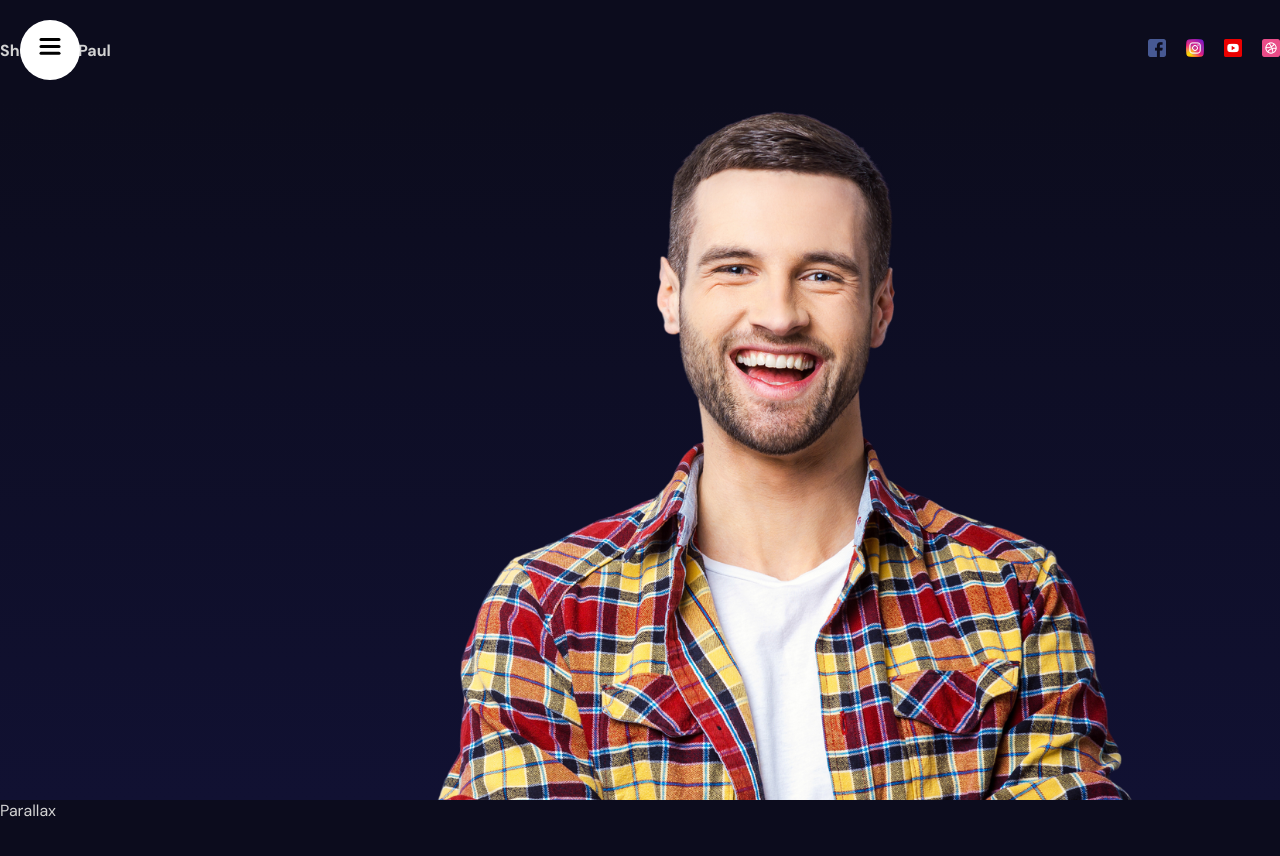
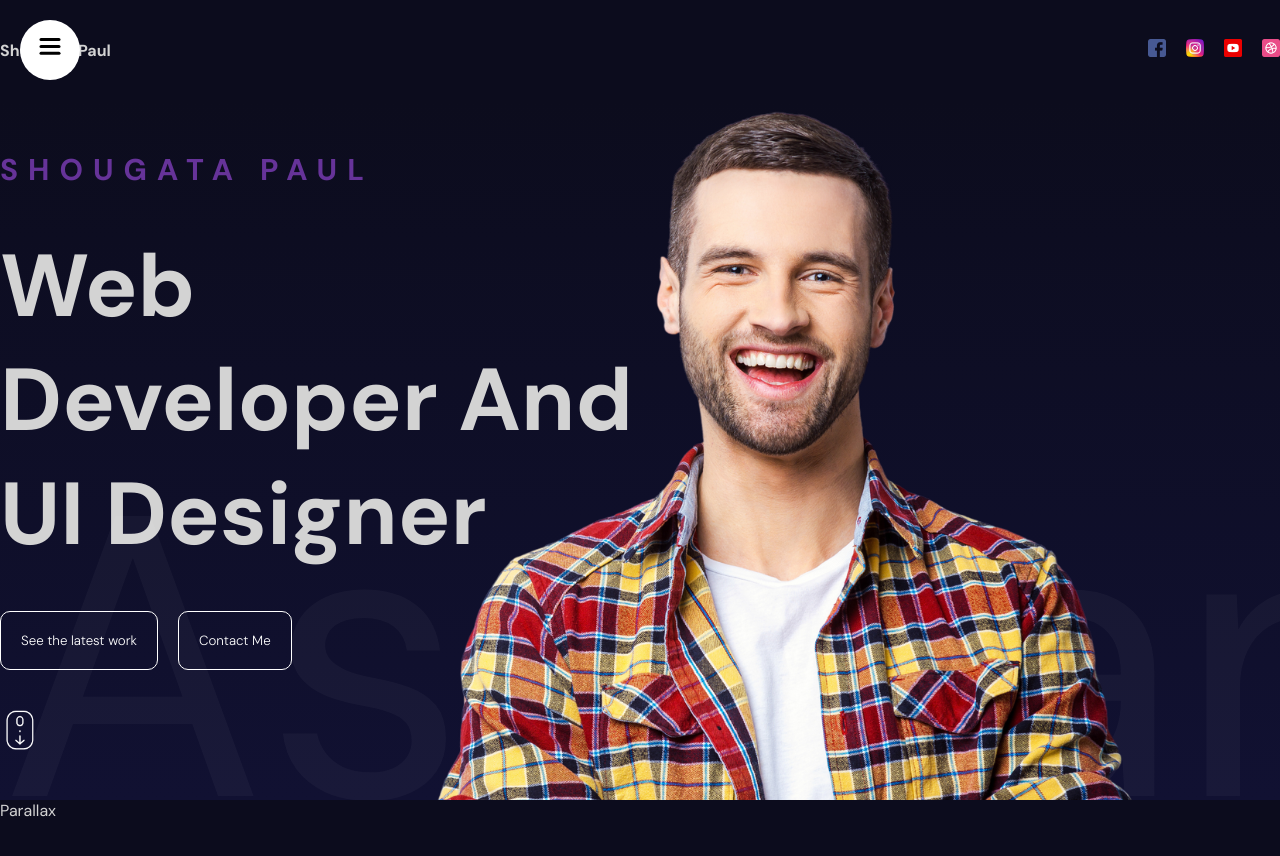
Before and after one commit to ImpiusVenatus/project1-shougata, a React (Vite) app: page / in a window 1280 px wide. Shown: the top 856 px of the page. Built offline with nearby package versions, Linux system fonts and the light colour scheme.

Commit message:
Some more animations refresh and see

```diff
--- a/src/Components/Hero/Hero.jsx
+++ b/src/Components/Hero/Hero.jsx
@@ -1,8 +1,41 @@
+import { motion } from "framer-motion"
 import "./hero.scss"
+
+
+const textVariants={
+    initial:{
+        x: -500,
+        opacity: 0
+    },
+    animate:{
+        x: 0,
+        opacity: 1,
+        transition: {
+            duration:1,
+            staggerChildren: 0.1
+        }
+    }
+}
 
 const Hero = () => {
   return (
     <div className="hero">
+        <div className="wrapper">
+            <motion.div className="textContainer" variants={textVariants}
+            initial="initial"
+            animate="animate">
+                <motion.h2 variants={textVariants}>SHOUGATA PAUL</motion.h2>
+                <motion.h1 variants={textVariants}>Web Developer And UI Designer</motion.h1>
+                <motion.div className="buttons" variants={textVariants}>
+                    <motion.button variants={textVariants}>See the latest work</motion.button>
+                    <motion.button variants={textVariants}>Contact Me</motion.button>
+                </motion.div>
+                <motion.img variants={textVariants} src="/scroll.png" alt=""></motion.img>
+            </motion.div>
+        </div>
+        <div className="slidingTextContainer">
+            Aspirant Web Developer
+        </div>
         <div className="imageContainer">
             <img src="/hero.png" alt="" />
         </div>
--- a/src/Components/Hero/hero.scss
+++ b/src/Components/Hero/hero.scss
@@ -4,10 +4,60 @@
     background: linear-gradient(180deg, #0c0c1d, #111132);
     position: relative;
 
+    .wrapper{
+        max-width: 1366px;
+        height: 100%;
+        margin: auto;
+
+        .textContainer{
+            width: 50%;
+            height: 100%;
+            display: flex;
+            flex-direction: column;
+            justify-content: center;
+            gap: 40px;
+
+            h2{
+                font-size: 30px;
+                color: rebeccapurple;
+                letter-spacing: 10px;
+            }
+
+            h1{
+                font-size: 88px;
+
+            }
+            .buttons{
+                button{
+                    padding: 20px;
+                    border: 1px solid white;
+                    border-radius: 10px;
+                    background-color: transparent;
+                    color: white;
+                    margin-right: 20px;
+                    cursor: pointer;
+                    font-weight: 300;
+                }
+            }
+
+            img{
+                width: 40px;
+            }
+        }
+    }
+
     .imageContainer{
         height: 100%;
         position: absolute;
         top: 0;
         right: 0;
+
+    }
+    .slidingTextContainer{
+        position: absolute;
+        font-size: 50vh;
+        bottom: -120px;
+        white-space: nowrap;
+        color: #ffffff09;
     }
 }
```
